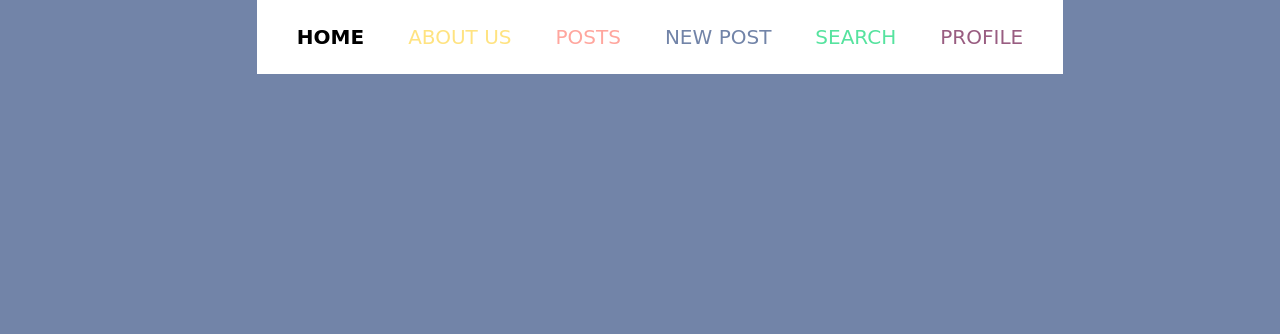
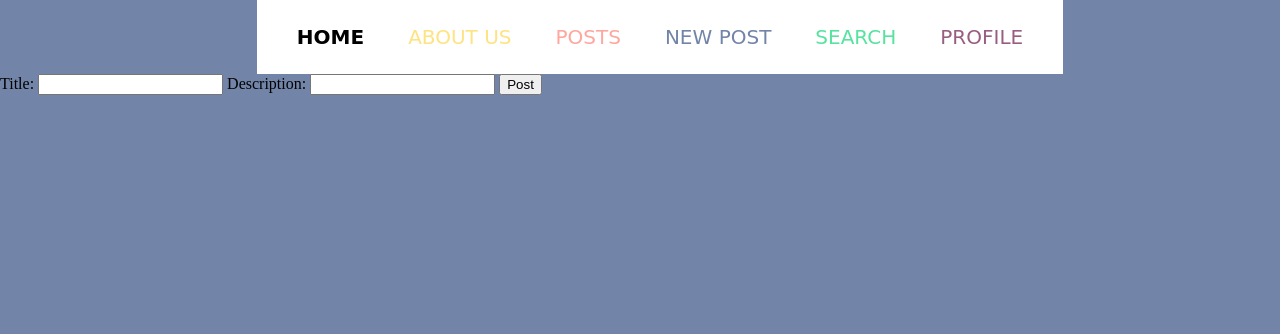
Before and after one commit to zlatililova/InstAdvisor, a Django app: page /newpost/ in a window 1280 px wide. Shown: the top 334 px of the page. Run offline with Django 4.2, Linux system fonts and the light colour scheme; some libraries are stand-ins or nearby versions; some web fonts are replaced.

Commit message:
Add a post creation functionality

```diff
--- /dev/null
+++ b/InstAdvisor/instadvisor/advisor/templates/advisor/details.html
@@ -0,0 +1,3 @@
+
+
+<h1>Success!</h1>
--- a/InstAdvisor/instadvisor/advisor/templates/advisor/newpost.html
+++ b/InstAdvisor/instadvisor/advisor/templates/advisor/newpost.html
@@ -8,4 +8,13 @@
     }
 </style>
 
+<form action="{% url 'details' %}" method="post">
+    {% csrf_token %}
+    <label>Title: </label>
+    <input type="text" name="title" />
+    <label>Description: </label>
+    <input type="text" name="execrpt" />
+    <button class="btn btn-primary" type="submit">Post</button>
+  </form>
+
 {% endblock content %}
--- a/InstAdvisor/instadvisor/advisor/urls.py
+++ b/InstAdvisor/instadvisor/advisor/urls.py
@@ -15,7 +15,8 @@ urlpatterns = [
     path("newpost/", views.newpost, name = 'new post'),
     path("search/", views.search, name = 'search'),
     path("profile/", views.profile, name = 'profile'),
-    path("searchbar/", views.searchbar, name="searchbar")
+    path("searchbar/", views.searchbar, name="searchbar"),
+    path("details/", views.details, name="details"),
     ]+ static(settings.MEDIA_URL, document_root=settings.MEDIA_ROOT)
 
 '''path('', views.home, name='home'),
--- a/InstAdvisor/instadvisor/advisor/views.py
+++ b/InstAdvisor/instadvisor/advisor/views.py
@@ -1,5 +1,5 @@
 from django.shortcuts import render
-from .schema import Query, schema
+from .schema import PostsMutation, Query, Mutation
 
 def posts(request):
     context= {
@@ -30,4 +30,14 @@ def searchbar(request):
 
     return render(request, 'advisor/searchbar.html', {'posts': posts})
 
+def details(request):
+    if request.method == "POST":
+        mute =PostsMutation()
+        title = request.POST.get('title')
+        execrpt = request.POST.get('execrpt')
+
+        posts = mute.mutate(root = Mutation, info = any, title=title, execrpt = execrpt)
+
+    return render(request, 'advisor/details.html', {'posts': posts})
+
 # Create your views here.
```
Also changed, not shown: InstAdvisor/instadvisor/db.sqlite3.
